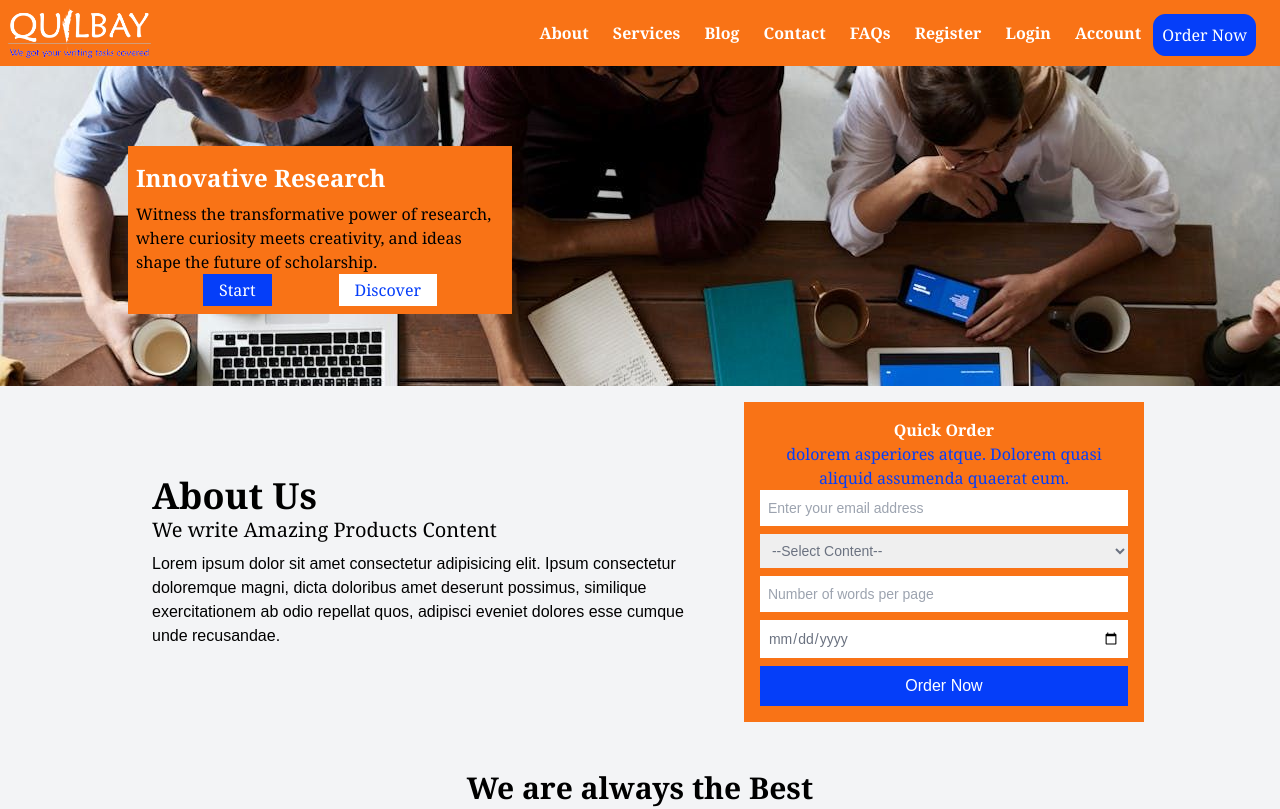
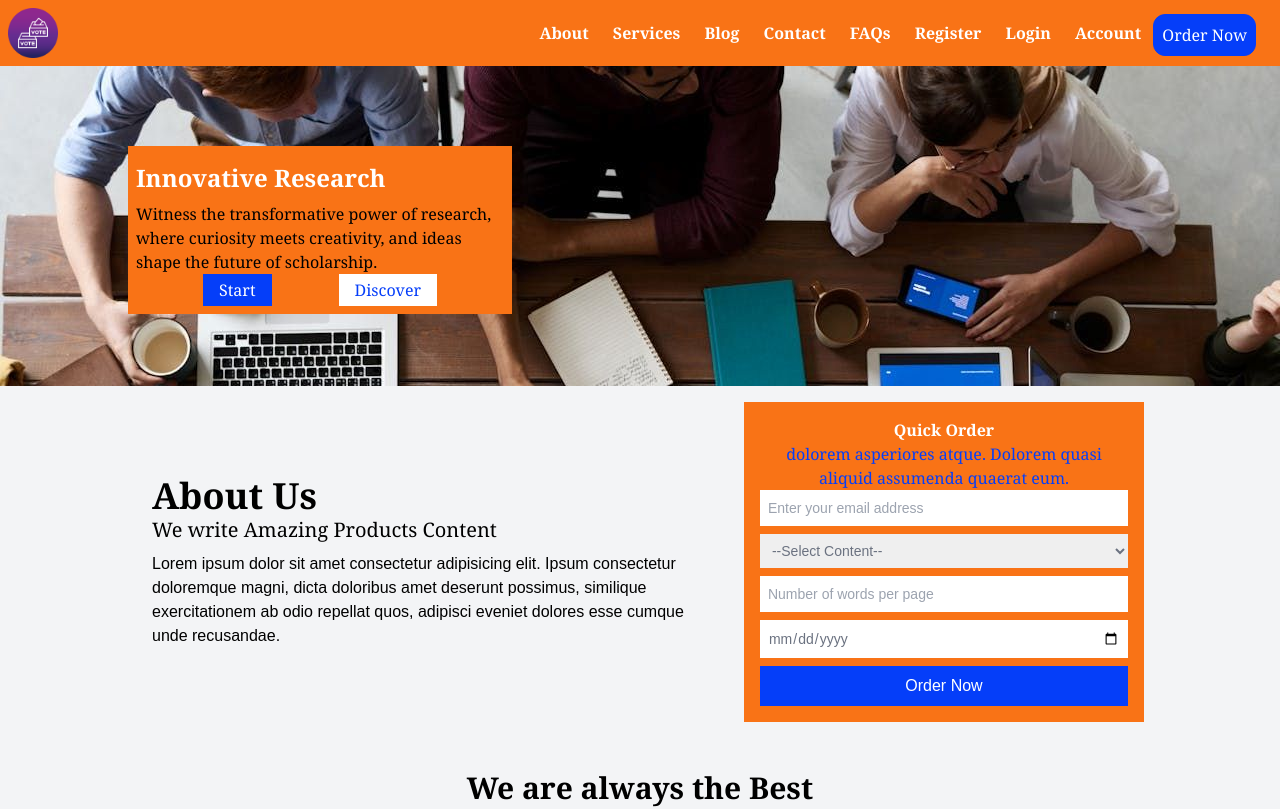
Before and after one commit to samuelmwangi729/Quilbay, a React (Vite) app: page / in a window 1280 px wide. Shown: the top 809 px of the page. Built offline with nearby package versions, Linux system fonts and the light colour scheme.

Commit message:
Corrected the frontend

```diff
--- a/src/Components/Header.jsx
+++ b/src/Components/Header.jsx
@@ -2,6 +2,7 @@ import React, { Component } from 'react'
 import { FaBars, FaX } from 'react-icons/fa6'
 import { Link, useLocation } from 'react-router-dom';
 import LogoHeader from '../Assets/Images/logo-1.png';
+import LogoTwo from '../Assets/Images/voting.png';
 class Header extends Component {
 
     constructor() {
@@ -22,7 +23,7 @@ class Header extends Component {
             <div className='w-full h-[fit-content] bg-orange-500 sticky top-0 left-0 font-serif z-20 p-2 duration-500'>
                 <nav className='flex justify-between  items-center  w-full'>
                     <Link to={"/"}>
-                        <img src={LogoHeader} alt="Quilbay Logo" className='lg:object-cover md:object-fill  h-[50px]' />
+                        <img src={LogoTwo} alt="Quilbay Logo" className='lg:object-cover md:object-fill  h-[50px]' />
                     </Link>
                     <div className='md:flex  items-center md:gap-1 mx-4'>
                         <ul className='md:flex gap-2 items-center text-white font-bold hidden '>
```
